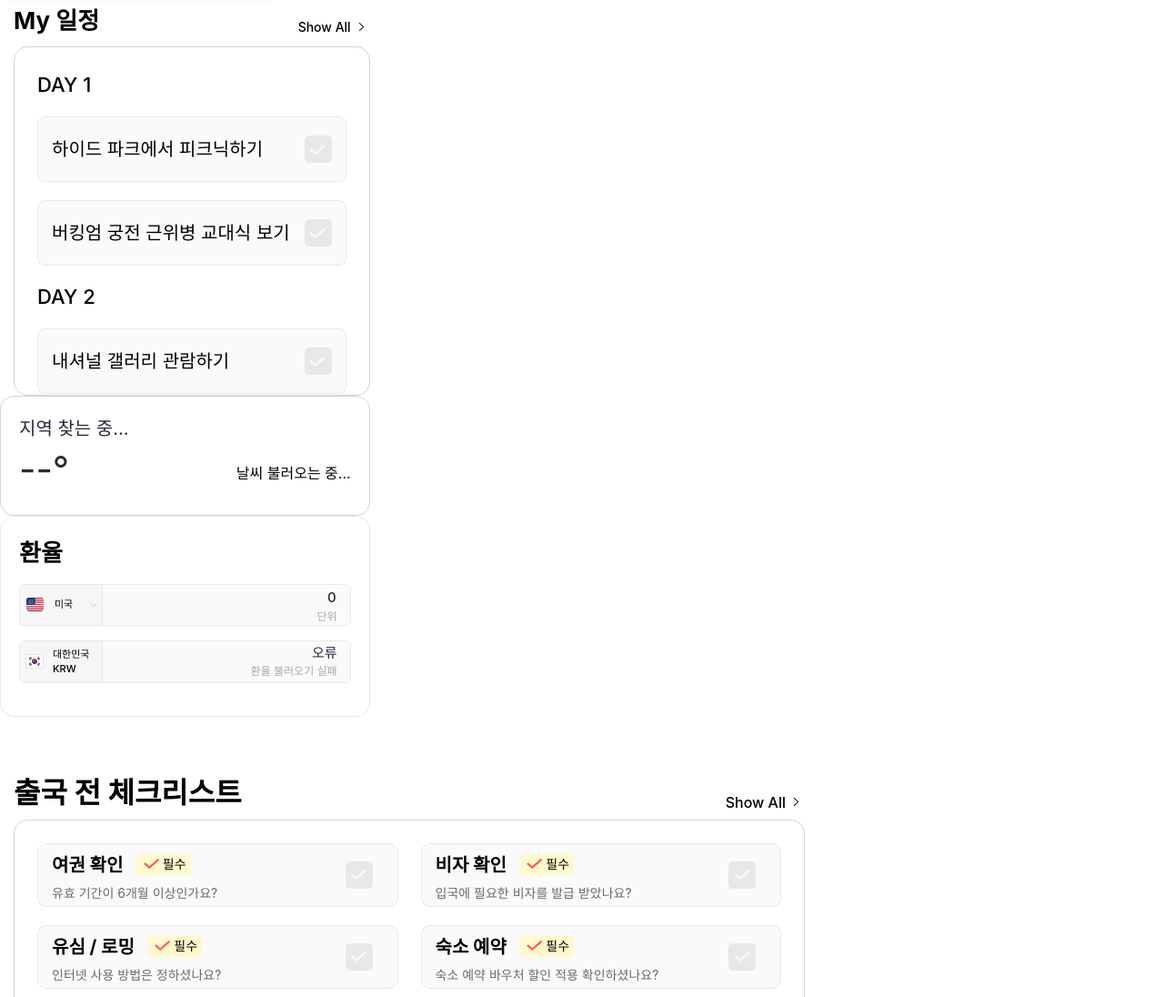
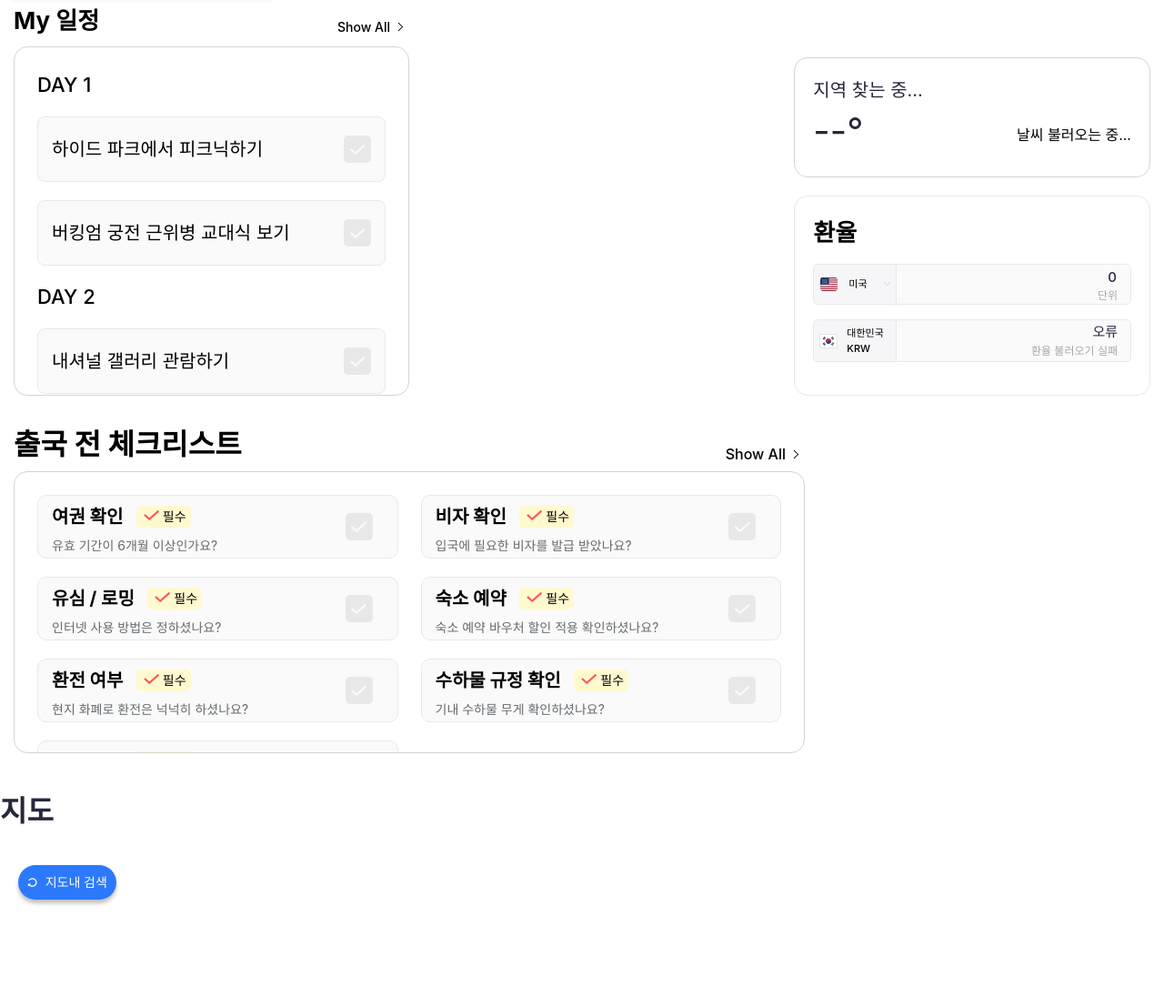
Before and after one commit to FRONTENDBOOTCAMP-14th/NETFLEX, a website built with Vite: page index.html in a window 1280 px wide. Shown: the part 595-1691 px from the top of the page at 91% size. Built offline with nearby package versions, Linux system fonts and the light colour scheme; no server answers; files whose address does not match are found by name; a web font is replaced by a local one.

Commit message:
refactor : 마크업 수정(컴포넌트 배치)

```diff
--- a/index.html
+++ b/index.html
@@ -14,10 +14,10 @@
   </head>
   <body>
     <main class="main-layout">
-      <div class="total-schedule-section">
+      <h2 class="sr-only">홈페이지</h2>
       <section class="schedule">
         <div class="schedule__header">
-            <h2 class="schedule__title">My 일정</h2>
+          <h3 class="schedule__title">My 일정</h3>
           <div class="schedule__show-all">
             <a
               href="#"
@@ -44,7 +44,7 @@
         </div>
         <ul class="schedule__day-list"></ul>
       </section>
-        <div>
+      <div class="weather-section">
         <article class="weather-card" aria-labelledby="weather-title">
           <header id="weather-now" aria-label="현재 날씨">
             <h3 id="weather-title" class="sr-only">현재 날씨 및 예보</h3>
@@ -56,6 +56,8 @@
             날씨 불러오는 중...
           </section>
         </article>
+      </div>
+      <div class="exchange-section">
         <article class="exchange-form">
           <h3 id="exchange-title" class="exchange-form__title">환율</h3>
           <div class="exchange-form__input-box" role="group">
@@ -249,10 +251,10 @@
           </div>
         </article>
       </div>
-      </div>
-      <section class="checklist safety-area">
+
+      <section class="checklist">
         <div class="checklist__header">
-          <h2 class="checklist__title">출국 전 체크리스트</h2>
+          <h3 class="checklist__title">출국 전 체크리스트</h3>
           <div class="checklist__show-all">
             <a
               href="#"
@@ -557,7 +559,7 @@
           </button>
         </div>
       </section>
-      <section class="account safety-area">
+      <section class="account">
         <h3>가계부</h3>
         <div class="account__show-total--Container">
           <div class="account__show--wrapper">
```
Lines whose indentation alone changed are shown as unchanged.
